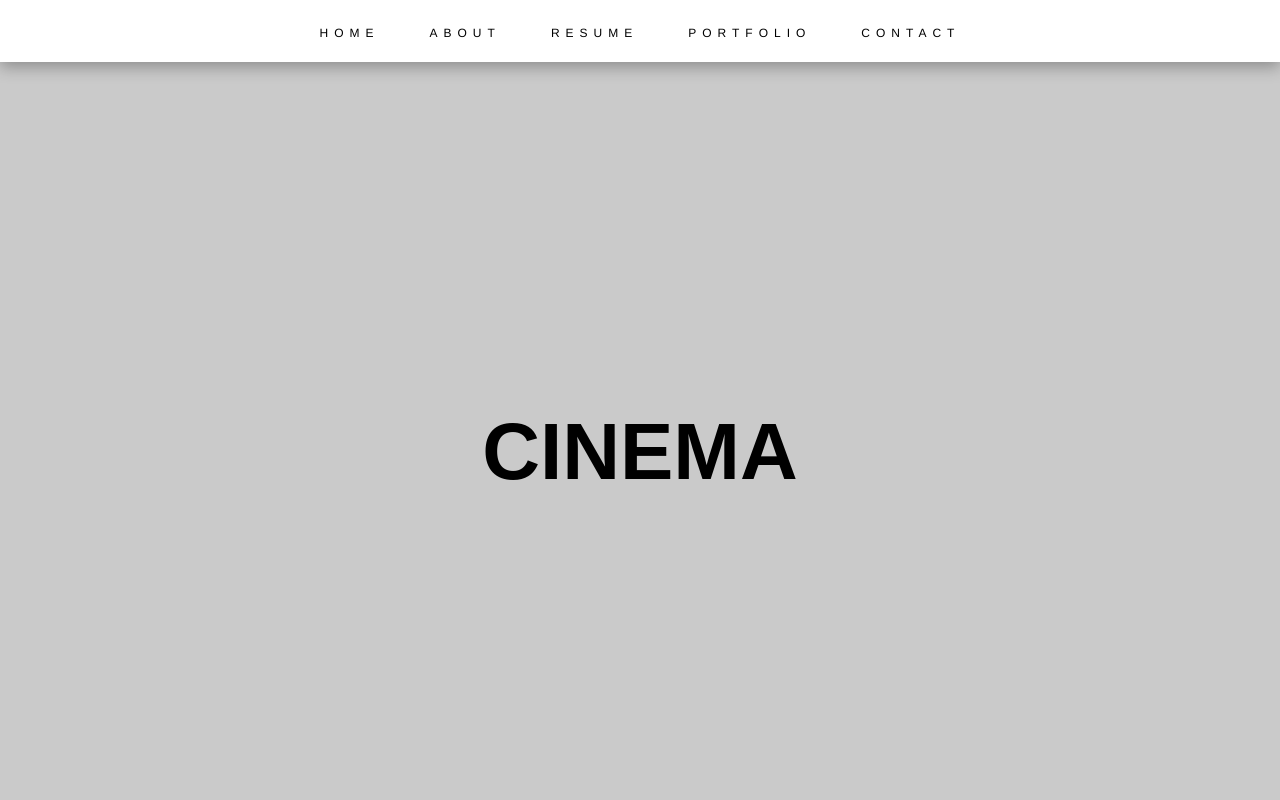
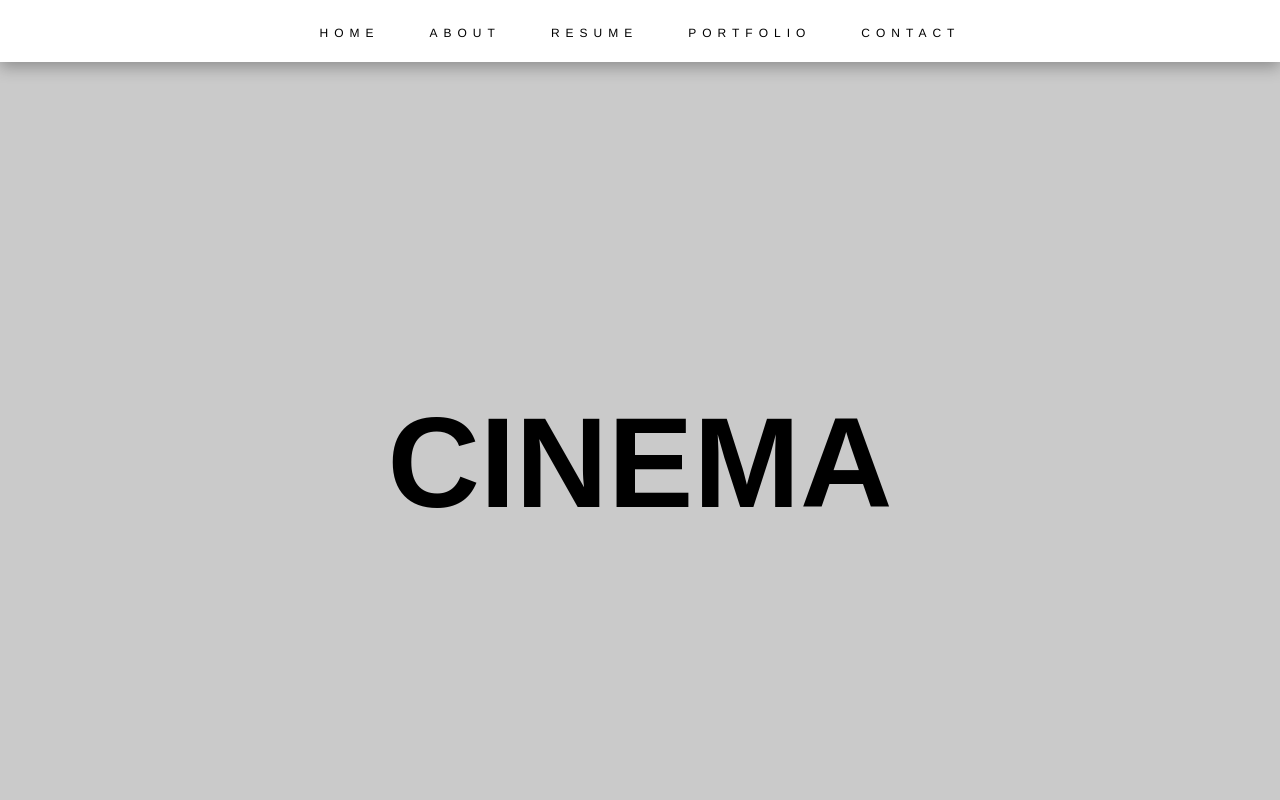
Before and after one commit to BaBaBunny/personal-website, a React (Vite) app in the folder personal-website/: page / in a window 1280 px wide. Shown: the top 800 px of the page. Built offline with nearby package versions, Linux system fonts and the light colour scheme.

Commit message:
margin and size

```diff
--- a/personal-website/src/index.css
+++ b/personal-website/src/index.css
@@ -19,15 +19,6 @@ body {
 
   font-family: 'Montserrat', sans-serif;
 }
-
-/* home styling for center text*/
-/* .home-section h1 {
-  font-size: 5rem;
-  font-weight: 900;
-  color: black;
-  letter-spacing: 4px;
-  padding-bottom: 80px; /* moving text up */
-/* } */
 
 /* navbar box itself */
 .navbar {
@@ -135,10 +126,11 @@ body {
 .home-text {
   font-family: "montserrat", sans-serif;
   font-weight: 900;
-  font-size: 5rem;
+  font-size: 8rem;
   text-transform: uppercase;
   color: black;
-  padding-bottom: 20px;
 
-  animation: textSideSlide 4s ease-in-out forwards;
+  margin: 0 auto;
+
+  animation: textSideSlide 3.8s ease-in-out forwards;
 }
```
